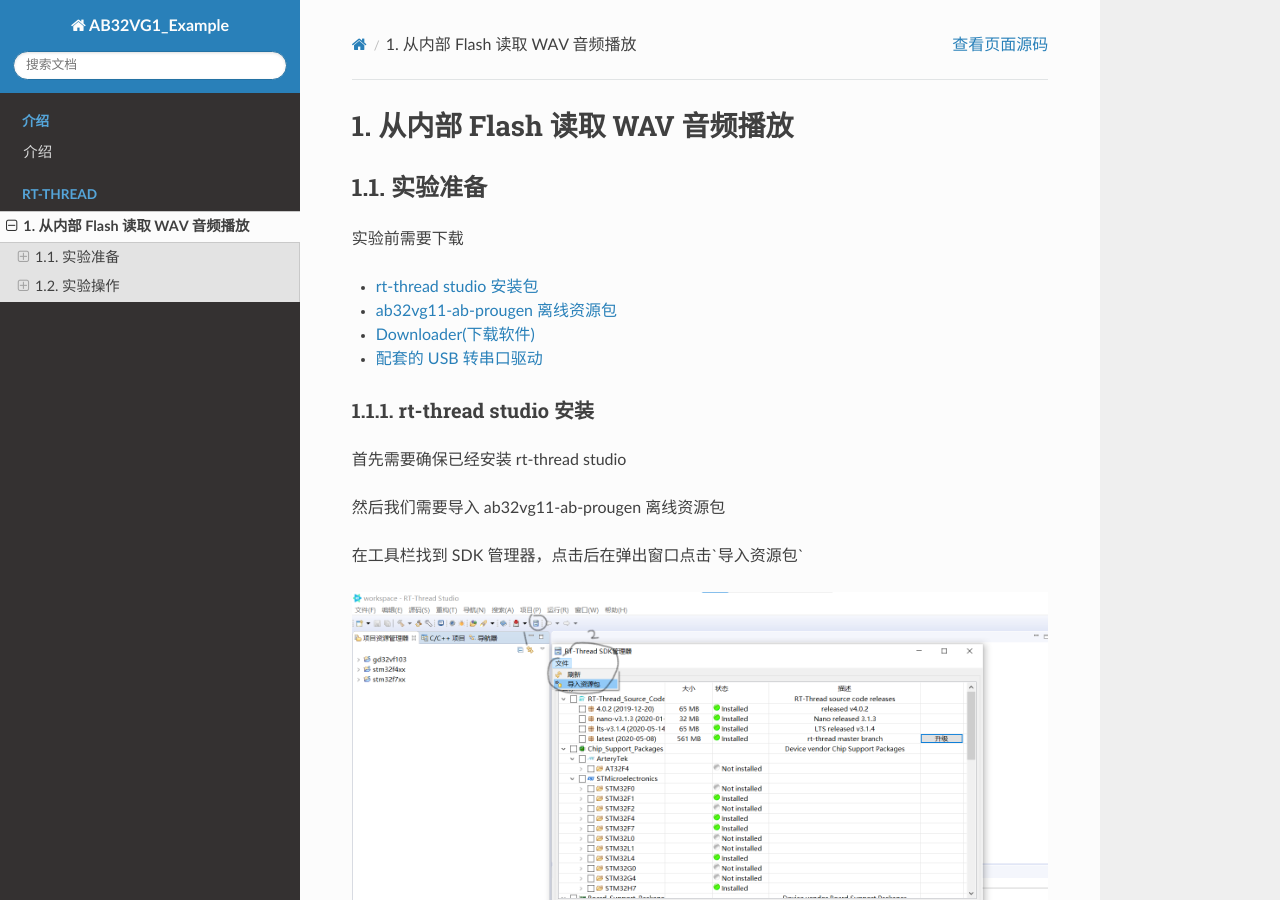
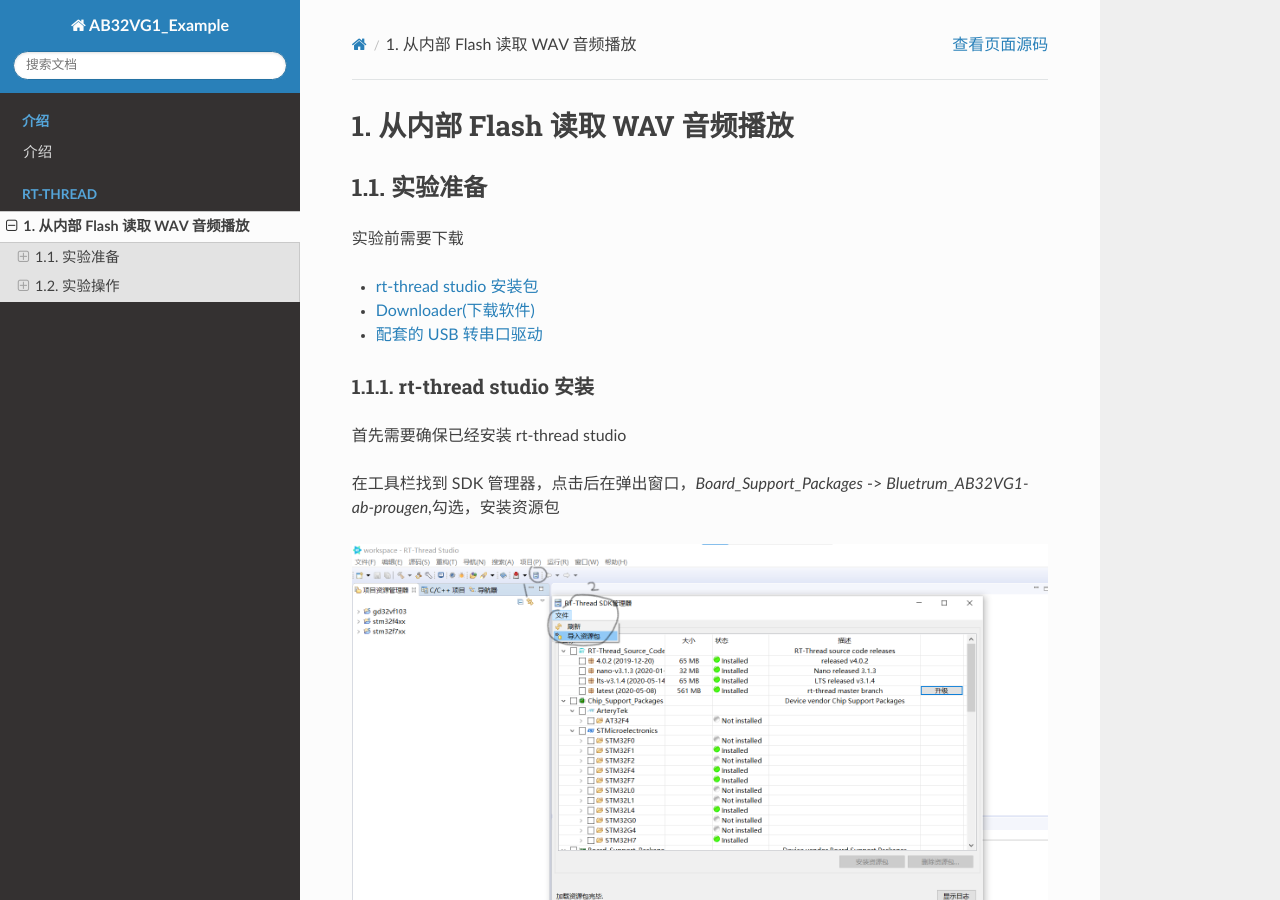
Before and after one commit to BLUETRUM/AB32VG1_Example, a Sphinx documentation site: the page built from source/rt-thread/wav_player.rst, in a window 1280 px wide and 900 px high. Built offline with Sphinx 7.4.7 and the Read the Docs theme 2.0.0, drawn with Linux system fonts in a browser that asks for light colours.

Commit message:
Update wav_player.rst

```diff
--- a/source/rt-thread/wav_player.rst
+++ b/source/rt-thread/wav_player.rst
@@ -8,7 +8,6 @@
 实验前需要下载
 
 + `rt-thread studio 安装包 <https://www.rt-thread.org/page/studio.html>`_
-+ `ab32vg11-ab-prougen 离线资源包 <https://gitee.com/bluetrum/Bluetrum_AB32VG1-ab-prougen/tags>`_
 + `Downloader(下载软件) <https://gitee.com/bluetrum/Downloader/blob/main/Downloader_v1.9.7.zip>`_
 + `配套的 USB 转串口驱动 <https://gitee.com/bluetrum/Downloader/blob/main/CP210x_Windows_Drivers.rar>`_
 
@@ -17,9 +16,7 @@
 
 首先需要确保已经安装 rt-thread studio
 
-然后我们需要导入 ab32vg11-ab-prougen 离线资源包
-
-在工具栏找到 SDK 管理器，点击后在弹出窗口点击`导入资源包`
+在工具栏找到 SDK 管理器，点击后在弹出窗口，`Board_Support_Packages` -> `Bluetrum_AB32VG1-ab-prougen`,勾选，安装资源包
 
 .. image:: images/import_1.png
    :align: center
```
